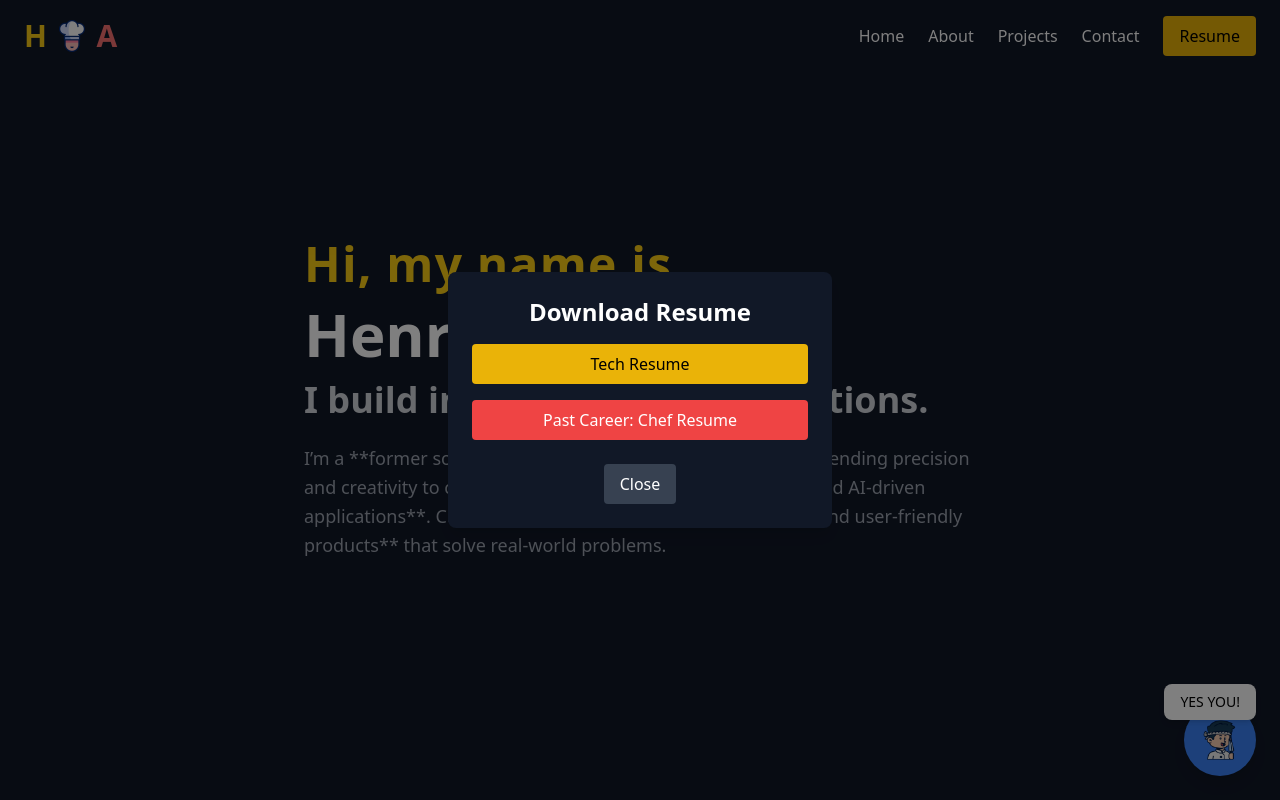
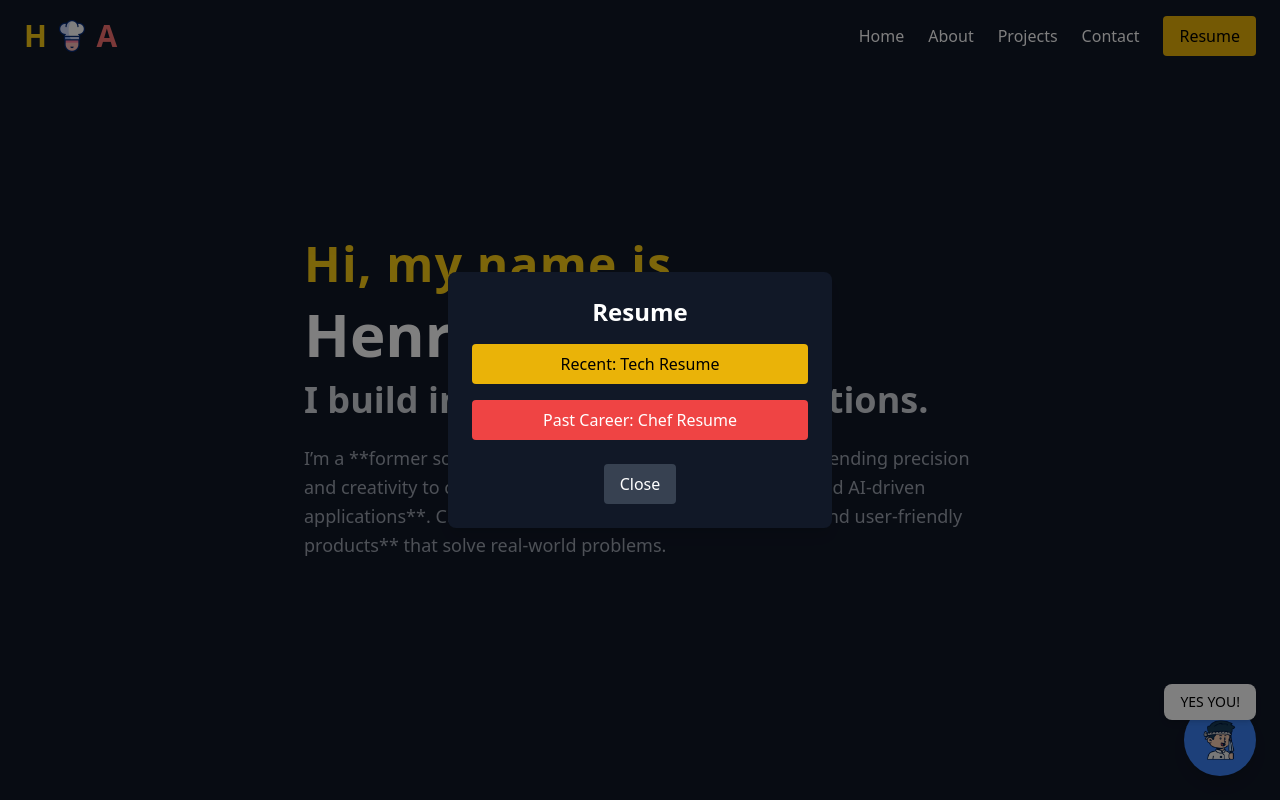
Before and after one commit to Hagustin/chef-henry-portfolio, a React (Vite) app in the folder client/: page / in a window 1280 px wide. Both pictures are taken after a click on the button "Resume". Shown: the top 800 px of the page. Built offline with nearby package versions, Linux system fonts and the light colour scheme.

Commit message:
Updated Resume modal with correct file names & improved button labels

```diff
--- a/client/src/components/ResumeModal.tsx
+++ b/client/src/components/ResumeModal.tsx
@@ -1,27 +1,29 @@
 function ResumeModal({ onClose }: { onClose: () => void }) {
+    const openPdf = (filePath: string) => {
+        window.open(`${window.location.origin}/resume/${filePath}`, "_blank", "noopener,noreferrer");
+    };
+
     return (
         <div className="fixed inset-0 bg-black bg-opacity-50 flex items-center justify-center z-50">
             <div className="bg-gray-900 text-white p-6 rounded-lg shadow-lg w-96 text-center">
-                <h2 className="text-2xl font-bold mb-4">Download Resume</h2>
+                <h2 className="text-2xl font-bold mb-4">Resume</h2>
 
                 <div className="space-y-4">
                     {/* Tech Resume */}
-                    <a
-                        href="/resume/tech_resume.pdf"
-                        download="Henry_Agustin_Tech_Resume.pdf"
-                        className="block bg-yellow-500 text-black py-2 rounded hover:bg-yellow-400 transition"
+                    <button
+                        onClick={() => openPdf("Henry_Agustin_Tech_Resume.pdf")}
+                        className="block bg-yellow-500 text-black w-full py-2 rounded hover:bg-yellow-400 transition"
                     >
-                        Tech Resume
-                    </a>
+                        Recent: Tech Resume
+                    </button>
 
                     {/* Chef Resume */}
-                    <a
-                        href="/resume/chef_resume.pdf"
-                        download="Henry_Agustin_Chef_Resume.pdf"
-                        className="block bg-red-500 text-white py-2 rounded hover:bg-red-400 transition"
+                    <button
+                        onClick={() => openPdf("Henry_Agustin_Chef_Resume.pdf")}
+                        className="block bg-red-500 text-white w-full py-2 rounded hover:bg-red-400 transition"
                     >
                         Past Career: Chef Resume
-                    </a>
+                    </button>
                 </div>
 
                 {/* Close Button */}
```
